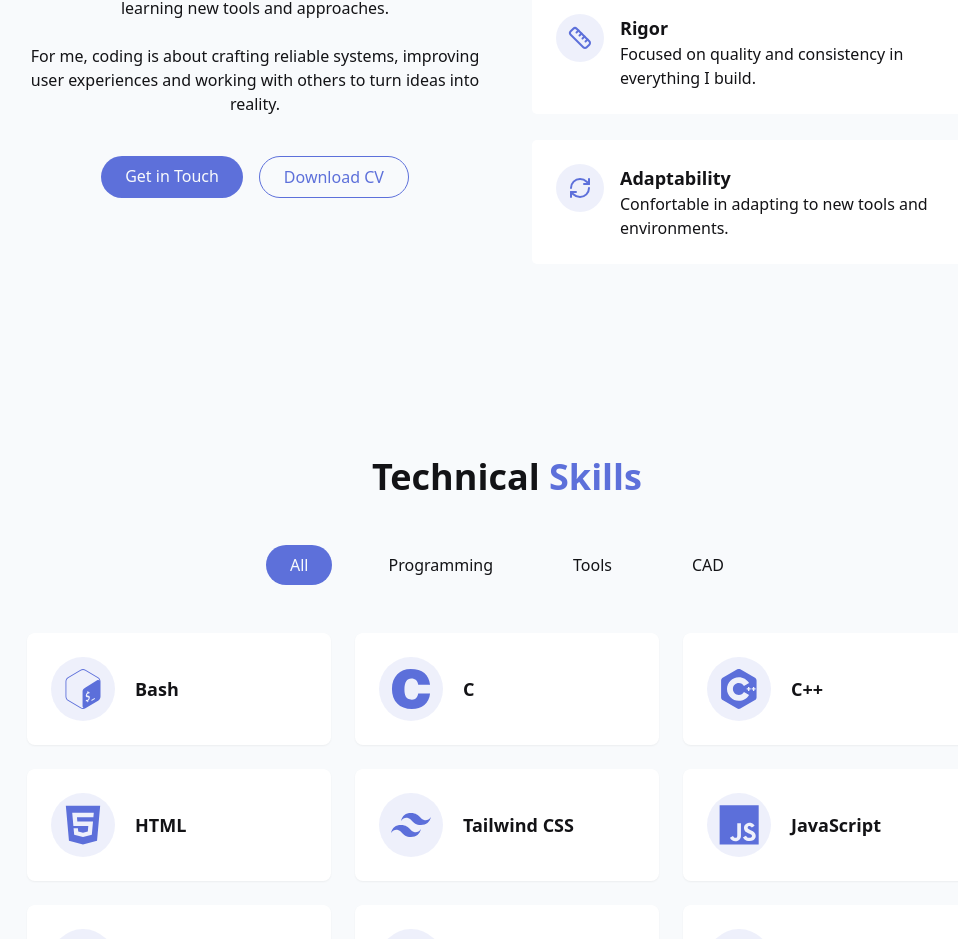
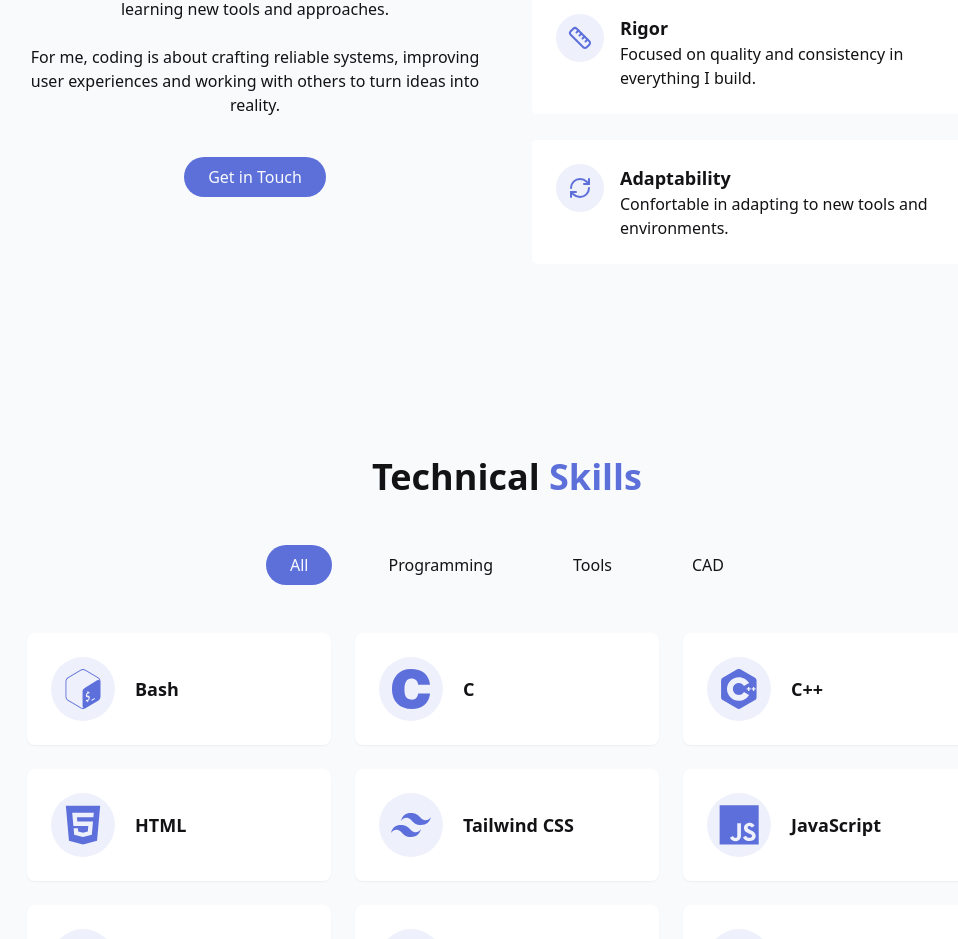
Before and after one commit to luisneves10/portfolio-website, a React (Vite) app: page / in a window 1280 px wide. Shown: the part 1295-2234 px from the top of the page, without its empty margins (133-1091 px from the left). Built offline with nearby package versions, Linux system fonts and the light colour scheme.

Commit message:
removed CV from webpage

```diff
--- a/src/components/AboutSection.jsx
+++ b/src/components/AboutSection.jsx
@@ -34,9 +34,6 @@ export const AboutSection = () => {
 							<div className="flex flex-col sm:flex-row gap-4 pt-4 justify-center">
 								<a href="#contact" className="primary-button">
 									Get in Touch
-								</a>
-								<a href="/CV_LuisNeves.pdf" target="_blank" rel="noopener noreferrer" className="inverse-button">
-									Download CV
 								</a>
 							</div>
 						</div>
```
Also changed, not shown: 1 other file (tests, documents, lock files or other folders).
